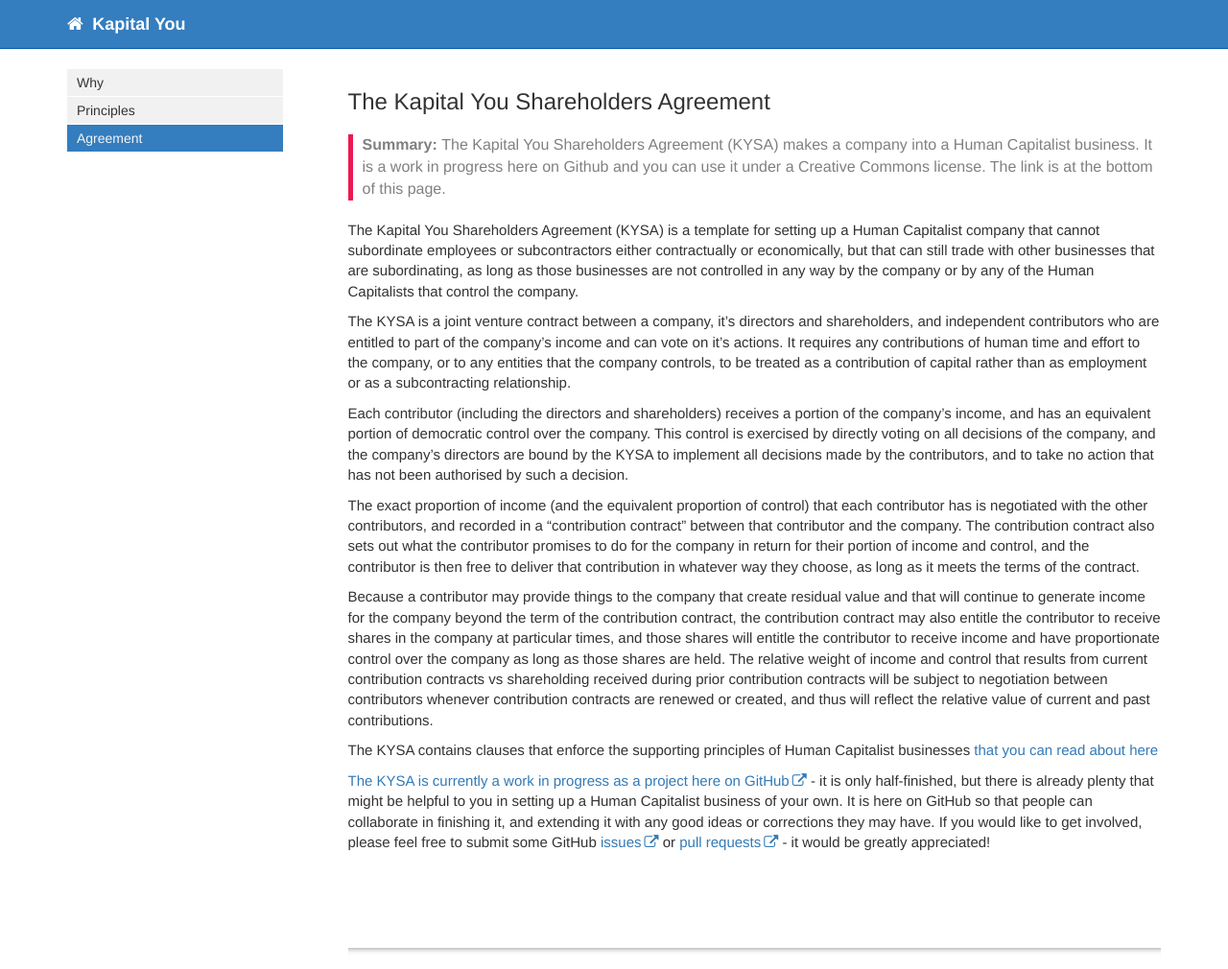
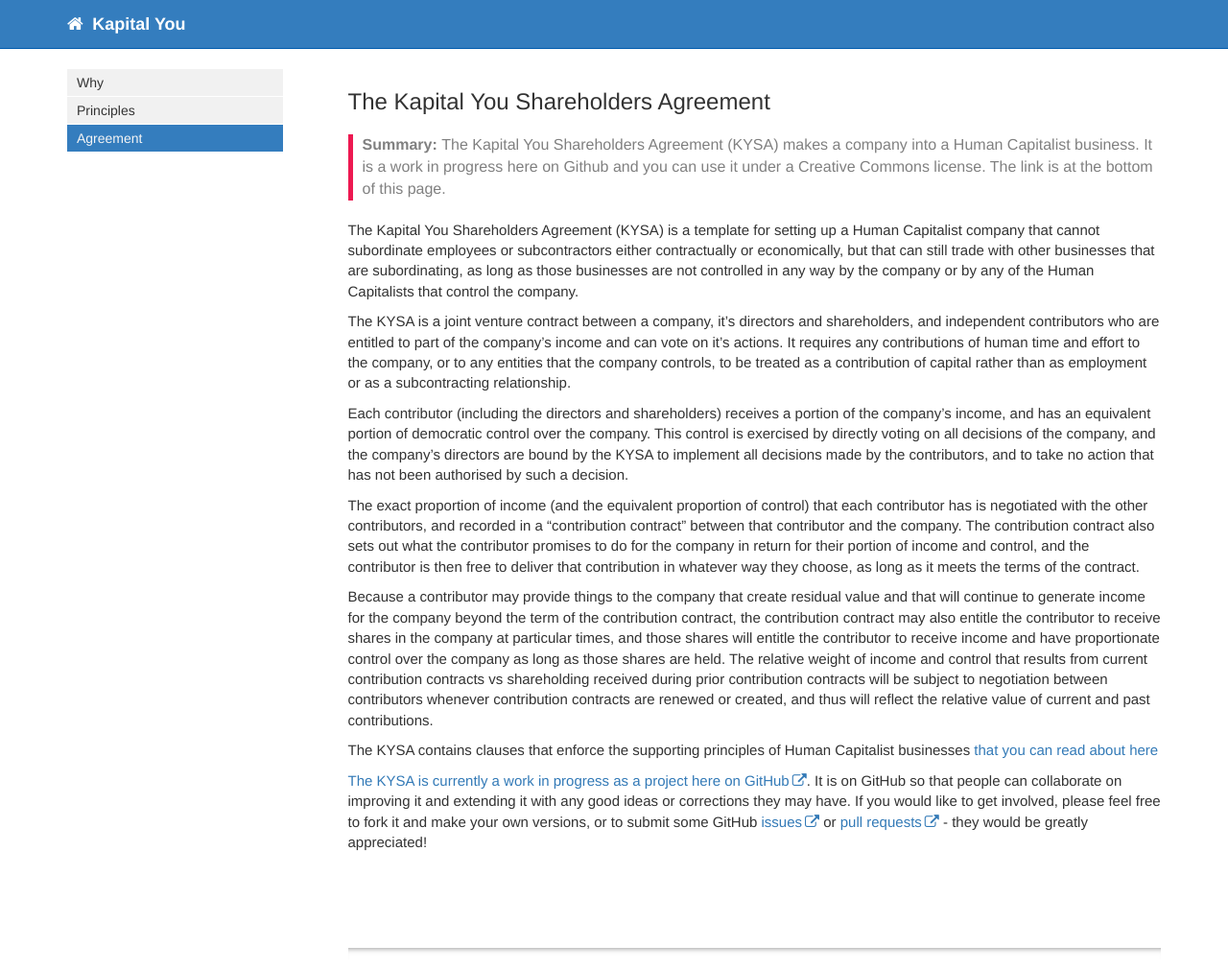
Before and after one commit to KapitalYou/KapitalYou.github.io, a Jekyll site: the page built from agreement.md, in a window 1280 px wide. Shown: the whole page at 96% size. Built offline with Jekyll 4.4.1, drawn with Linux system fonts in a browser that asks for light colours; comment, search, counter and statistics services are not loaded.

Commit message:
update KYSA status

```diff
--- a/agreement.md
+++ b/agreement.md
@@ -18,4 +18,4 @@ Because a contributor may provide things to the company that create residual val
 
 The KYSA contains clauses that enforce the supporting principles of Human Capitalist businesses [that you can read about here](/principles.html)
 
-[The KYSA is currently a work in progress as a project here on GitHub](https://github.com/KapitalYou/kysa) - it is only half-finished, but there is already plenty that might be helpful to you in setting up a Human Capitalist business of your own. It is here on GitHub so that people can collaborate in finishing it, and extending it with any good ideas or corrections they may have. If you would like to get involved, please feel free to submit some GitHub [issues](https://github.com/KapitalYou/kysa/issues) or  [pull requests](https://github.com/KapitalYou/kysa/pulls) - it would be greatly appreciated!
+[The KYSA is currently a work in progress as a project here on GitHub](https://github.com/KapitalYou/kysa). It is on GitHub so that people can collaborate on improving it and extending it with any good ideas or corrections they may have. If you would like to get involved, please feel free to fork it and make your own versions, or to submit some GitHub [issues](https://github.com/KapitalYou/kysa/issues) or  [pull requests](https://github.com/KapitalYou/kysa/pulls) - they would be greatly appreciated!
```
